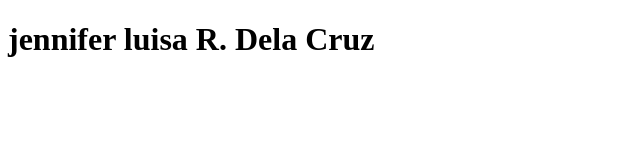
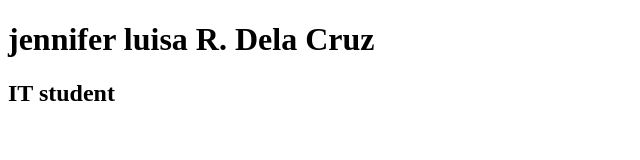
Before and after one commit to jei-rivas/html, a plain HTML site: page index.html in a window 1280 px wide. Shown: the whole page, without its empty margins (0-640 px from the left). Drawn offline with Linux system fonts and the light colour scheme.

Commit message:
first commit

```diff
--- a/index.html
+++ b/index.html
@@ -7,5 +7,6 @@
 </head>
 <body>
     <h1>jennifer luisa R. Dela Cruz</h1>
+    <h2>IT student</h2>
 </body>
 </html>
```
